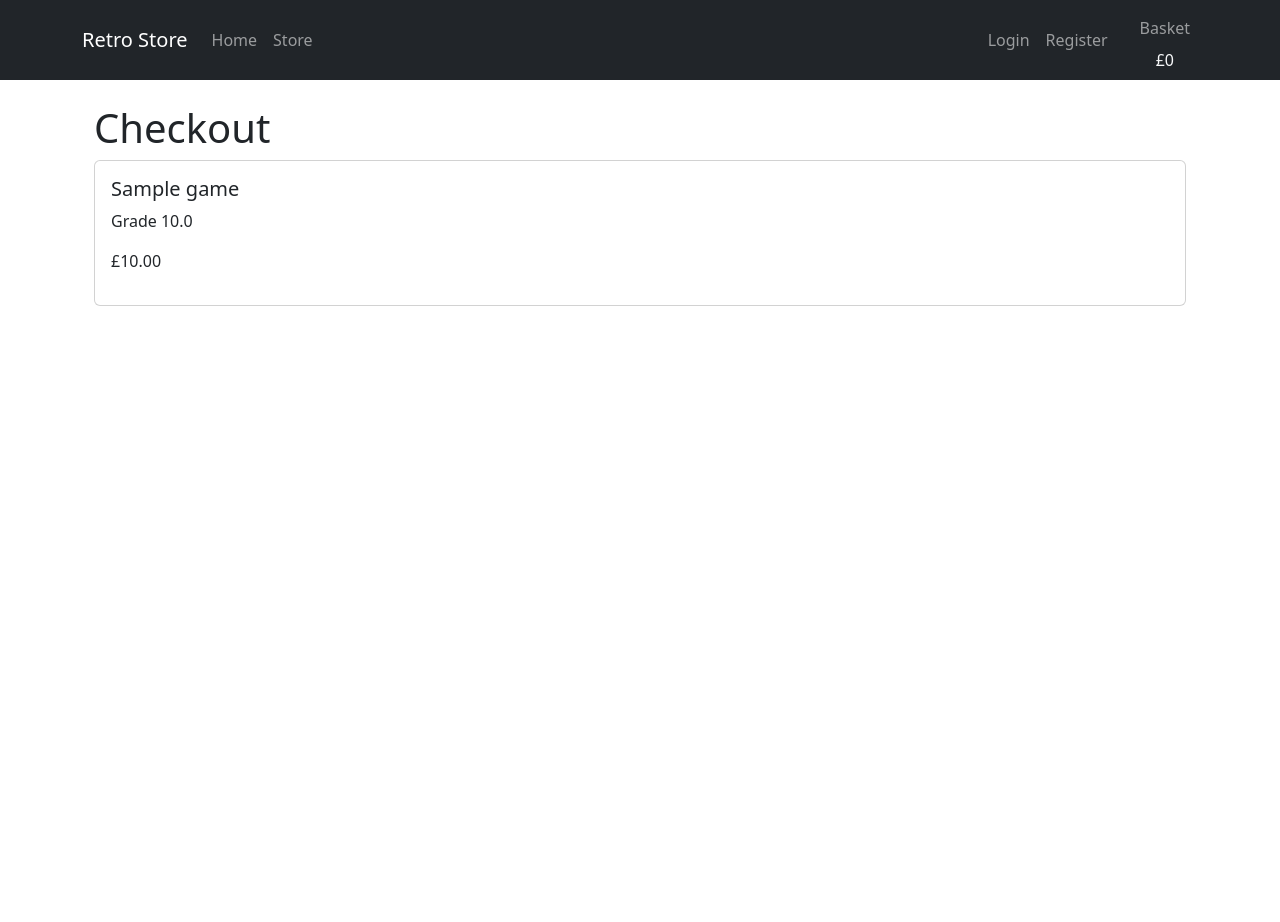
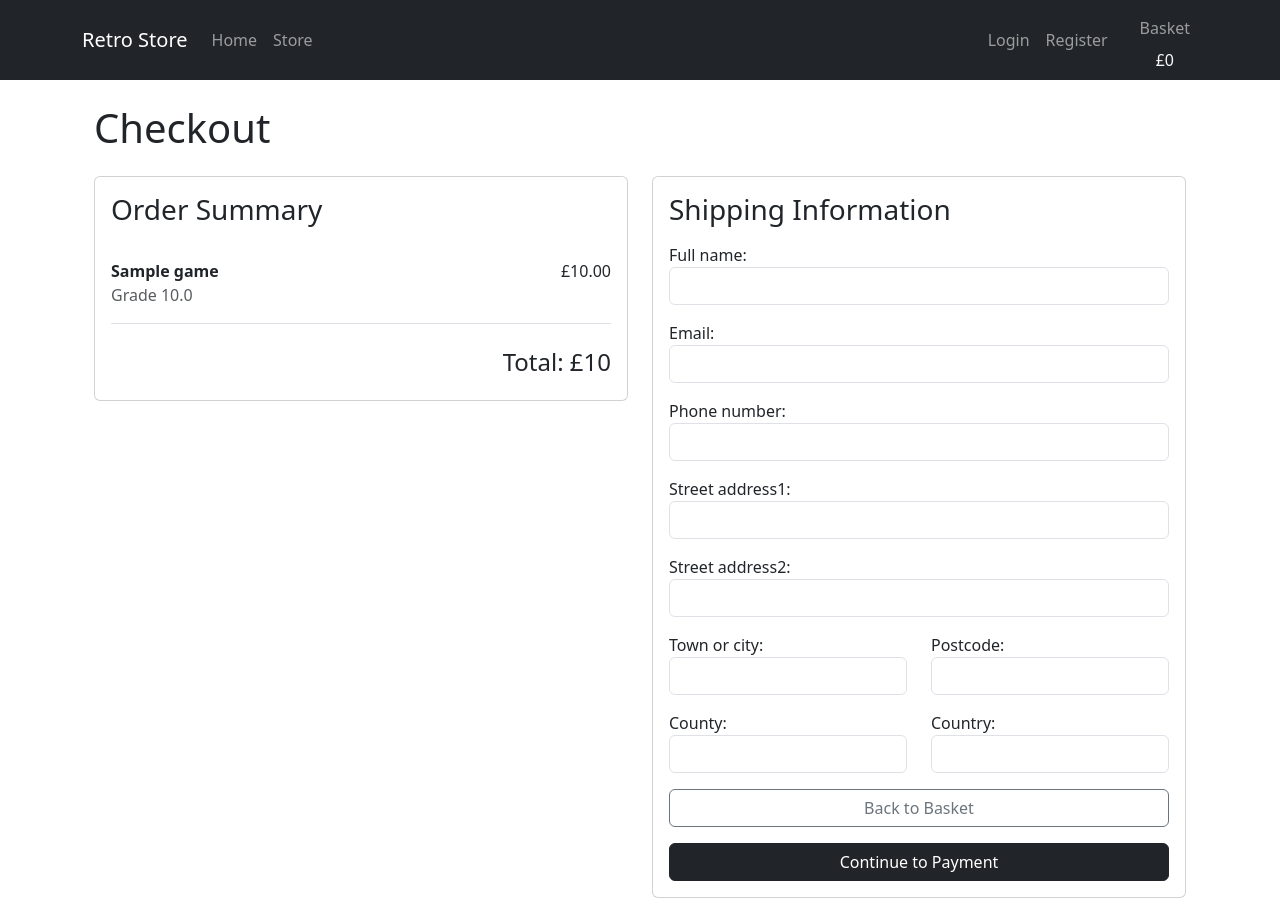
Before and after one commit to N-Smillie/retro-store-project, a Django app: template checkout/templates/checkout/checkout.html in a window 1280 px wide. Before the commit the page ends 306 px from the top, so only its background shows below. Run offline with Django 5.2, Linux system fonts and the light colour scheme; tables that the repository leaves empty hold one stand-in row (values such as "Sample post"); the template is opened without the code that fills it: values that come from a table or form of the project are taken from there, most other values are stand-ins (such as "Sample title", 1, 10 or a date in 2020).

Commit message:
Add shipping details to Order model and checkout form, redesigned checkout page

```diff
--- /dev/null
+++ b/checkout/forms.py
@@ -0,0 +1,28 @@
+from django import forms
+from .models import Order
+
+
+class OrderForm(forms.ModelForm):
+
+    class Meta:
+        model = Order
+        fields = (
+            'full_name',
+            'email',
+            'phone_number',
+            'street_address1',
+            'street_address2',
+            'town_or_city',
+            'postcode',
+            'county',
+            'country',
+        )
+
+    def __init__(self, *args, **kwargs):
+
+        super().__init__(*args, **kwargs)
+
+        for field in self.fields:
+            self.fields[field].widget.attrs[
+                'class'
+            ] = 'form-control'
--- a/checkout/models.py
+++ b/checkout/models.py
@@ -23,6 +23,13 @@ class Order(models.Model):
 
     full_name = models.CharField(max_length=100)
     email = models.EmailField()
+    phone_number = models.CharField(max_length=20)
+    street_address1 = models.CharField(max_length=100)
+    street_address2 = models.CharField(max_length=100, blank=True)
+    town_or_city = models.CharField(max_length=50)
+    postcode = models.CharField(max_length=20)
+    county = models.CharField(max_length=50, blank=True)
+    country = models.CharField(max_length=50)
 
     created_at = models.DateTimeField(
         auto_now_add=True
--- a/checkout/templates/checkout/checkout.html
+++ b/checkout/templates/checkout/checkout.html
@@ -4,31 +4,183 @@
 
 <div class="container">
 
-    <h1>Checkout</h1>
+    <h1 class="mb-4">Checkout</h1>
 
-    {% for item in items %}
+    <div class="row">
 
-        <div class="card mb-3">
+        <!-- Order Summary -->
+        <div class="col-lg-6 mb-4">
 
-            <div class="card-body">
+            <div class="card">
 
-                <h5>
-                    {{ item.game.title }}
-                </h5>
+                <div class="card-body">
 
-                <p>
-                    Grade {{ item.grade }}
-                </p>
+                    <h3 class="mb-3">
+                        Order Summary
+                    </h3>
 
-                <p>
-                    £{{ item.price }}
-                </p>
+                    {% for item in items %}
+
+                        <div class="d-flex justify-content-between border-bottom py-3">
+
+                            <div>
+
+                                <strong>
+                                    {{ item.game.title }}
+                                </strong>
+
+                                <div class="text-muted">
+
+                                    Grade {{ item.grade }}
+
+                                </div>
+
+                            </div>
+
+                            <div>
+
+                                £{{ item.price }}
+
+                            </div>
+
+                        </div>
+
+                    {% endfor %}
+
+                    <div class="mt-4 text-end">
+
+                        <h4>
+                            Total: £{{ order_total }}
+                        </h4>
+
+                    </div>
+
+                </div>
 
             </div>
 
         </div>
 
-    {% endfor %}
+        <!-- Shipping Information -->
+        <div class="col-lg-6">
+
+            <div class="card">
+
+                <div class="card-body">
+
+                    <h3 class="mb-3">
+                        Shipping Information
+                    </h3>
+
+                    <form method="POST">
+
+                        {% csrf_token %}
+
+                        <div class="mb-3">
+
+                            {{ order_form.full_name.label_tag }}
+
+                            {{ order_form.full_name }}
+
+                        </div>
+
+                        <div class="mb-3">
+
+                            {{ order_form.email.label_tag }}
+
+                            {{ order_form.email }}
+
+                        </div>
+
+                        <div class="mb-3">
+
+                            {{ order_form.phone_number.label_tag }}
+
+                            {{ order_form.phone_number }}
+
+                        </div>
+
+                        <div class="mb-3">
+
+                            {{ order_form.street_address1.label_tag }}
+
+                            {{ order_form.street_address1 }}
+
+                        </div>
+
+                        <div class="mb-3">
+
+                            {{ order_form.street_address2.label_tag }}
+
+                            {{ order_form.street_address2 }}
+
+                        </div>
+
+                        <div class="row">
+
+                            <div class="col-md-6 mb-3">
+
+                                {{ order_form.town_or_city.label_tag }}
+
+                                {{ order_form.town_or_city }}
+
+                            </div>
+
+                            <div class="col-md-6 mb-3">
+
+                                {{ order_form.postcode.label_tag }}
+
+                                {{ order_form.postcode }}
+
+                            </div>
+
+                        </div>
+
+                        <div class="row">
+
+                            <div class="col-md-6 mb-3">
+
+                                {{ order_form.county.label_tag }}
+
+                                {{ order_form.county }}
+
+                            </div>
+
+                            <div class="col-md-6 mb-3">
+
+                                {{ order_form.country.label_tag }}
+
+                                {{ order_form.country }}
+
+                            </div>
+
+                        </div>
+
+                        <a
+                            href="{% url 'basket_view' %}"
+                            class="btn btn-outline-secondary w-100 mb-3">
+
+                            Back to Basket
+
+                        </a>
+
+                        <button
+                            type="submit"
+                            class="btn btn-dark w-100">
+
+                            Continue to Payment
+
+                        </button>
+
+                    </form>
+
+                </div>
+
+            </div>
+
+        </div>
+
+    </div>
 
 </div>
 
```
Also changed, not shown: checkout/views.py (+13 -0 lines), checkout/migrations/0002_order_country_order_county_order_phone_number_and_more.py (added).
